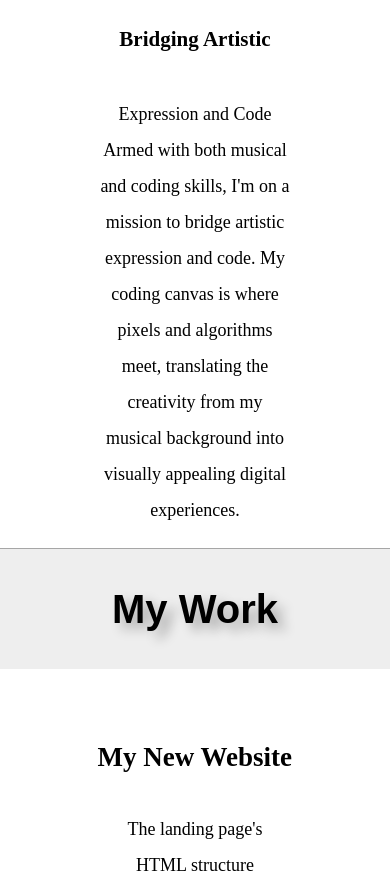
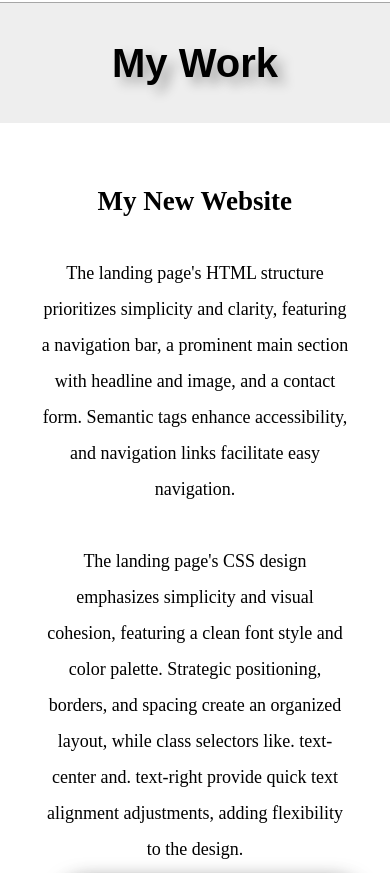
Before and after one commit to Jetniksyla/css_portfolio, a plain HTML site: page index.html in a window 390 px wide. Shown: the part 1469-2342 px from the top of the page. Drawn offline with Linux system fonts and the light colour scheme.

Commit message:
Improve mobile layout, adjust 'Work' image width to 55%

```diff
--- a/assets/style.css
+++ b/assets/style.css
@@ -186,7 +186,7 @@ footer {
 /* Photo Styles */
 .photo,
 .photo1 {
-  width: 50%;
+  width: 55%;
   border-radius: 15px;
   margin: auto;
   box-shadow: 15px 5px 20px 11px rgba(2, 2, 2, 50%);
@@ -228,6 +228,10 @@ a:focus {
   }
 
   /* Styles for the 'aboutMe' and 'bold' classes */
+  .aboutMe{
+    width: 100%;
+  }
+
   .aboutMe,
   .bold {
     display: flex;
@@ -236,15 +240,18 @@ a:focus {
     align-items: center;
   }
 
+
   /* Styles for the 'photo-row' class */
   .photo-row {
     flex-direction: column;
     align-items: center;
+    margin: auto;
   }
 
   /* Styles for paragraphs within the 'myWorkSection' class */
   .myWorkSection p {
-    width: 65%;
+    width: 100%;
+    padding: 20px;
   }
 
   /* Styles for the 'photo' and 'photo1' classes */
```
